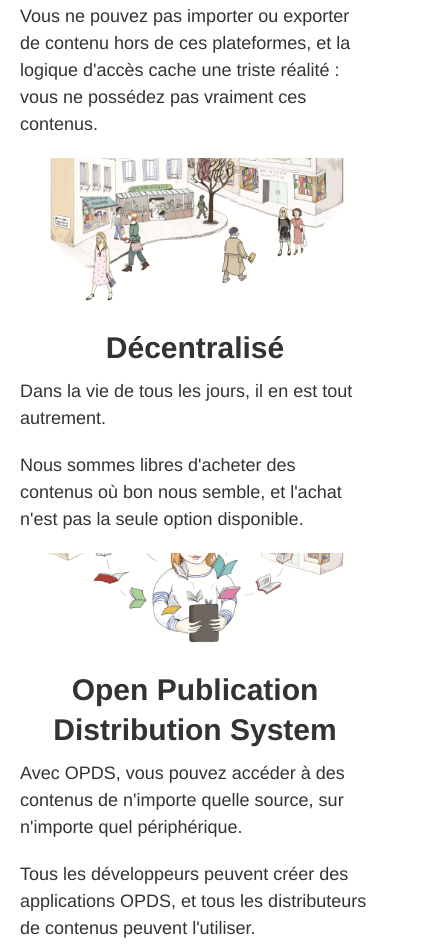
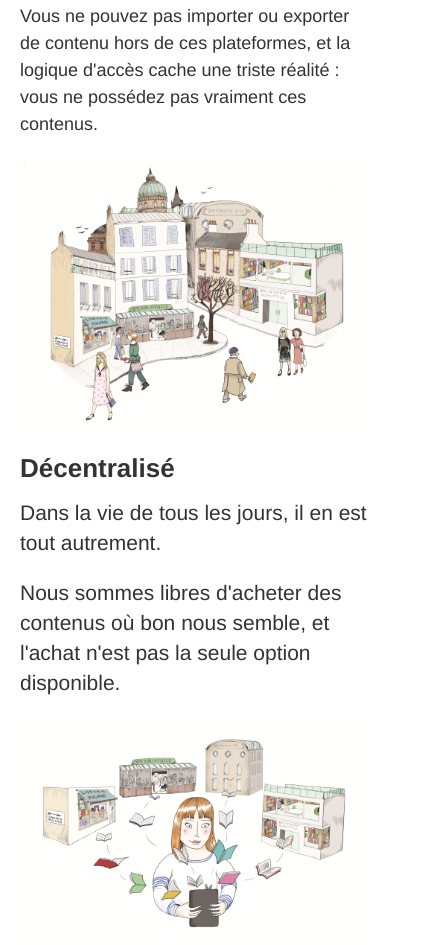
Before and after one commit to opds-community/opds-france.org, a plain HTML site: page presentation.html in a window 390 px wide. Shown: the part 1582-2527 px from the top of the page, 427 px wide, since content can reach past the window. Drawn offline with nearby package versions, Linux system fonts and the light colour scheme.

Commit message:
Corrigé l'affichage de la page présentation sur smartphone

```diff
--- a/css/opds.css
+++ b/css/opds.css
@@ -51,7 +51,8 @@ footer {
     margin: 0 auto 20px;
   }
 
-  .center p {
+  .center p,
+  .center h2 {
     text-align: left;
   }
 }
--- a/presentation.html
+++ b/presentation.html
@@ -72,22 +72,26 @@
           <p class="lead">Vous ne pouvez pas importer ou exporter de contenu hors de ces plateformes, et la logique d'accès cache une triste réalité&nbsp;: vous ne possédez pas vraiment ces contenus.</p>
         </div>
 
-        <div class="featurette center">
-          <img class="featurette-image clear" src="img/illustration3.png" alt="Rue avec une librairie, une bibliothèque et une université" />
-          <h2 class="featurette-heading">Décentralisé</h2>
+        <div class="center">
+          <img src="img/illustration3.png" alt="Rue avec une librairie, une bibliothèque et une université" />
+        </div>
+        <div class="center">
+          <h2>Décentralisé</h2>
           <p class="lead">Dans la vie de tous les jours, il en est tout autrement.</p>
           <p class="lead">Nous sommes libres d'acheter des contenus où bon nous semble, et l'achat n'est pas la seule option disponible.</p>
         </div>
 
-        <div class="featurette center append1">
-          <img class="featurette-image clear" src="img/illustration4.png" alt="Fille téléchargeant depuis une librairie, une bibliothèque et une université" />
-          <h2 class="featurette-heading">Open Publication Distribution System</h2>
+        <div class="center">
+          <img src="img/illustration4.png" alt="Fille téléchargeant depuis une librairie, une bibliothèque et une université" />
+        </div>
+        <div class="center append2">
+          <h2>Open Publication Distribution System</h2>
           <p class="lead">Avec OPDS, vous pouvez accéder à des contenus de n'importe quelle source, sur n'importe quel périphérique.</p>
           <p class="lead">Tous les développeurs peuvent créer des applications OPDS, et tous les distributeurs de contenus peuvent l'utiliser.</p>
           <p class="lead">C'est le meilleur des deux mondes&nbsp;: facile à utiliser, mais ouvert et décentralisé.</p>
         </div>
 
-        <div class="hero-unit">
+        <div class="hero-unit hidden-phone">
           <h1>Comprendre OPDS</h1>
           <h2>OPDS est basé sur trois fonctionnalités principales que tout le monde peut comprendre, sans avoir besoin de connaissances techniques particulières.</h2>
           <a href="comprendre.html" class="btn btn-primary btn-large">Découvrir ces fonctionnalités &raquo;</a>
```
Also changed, not shown: catalogue.html (+1 -1 lines).
